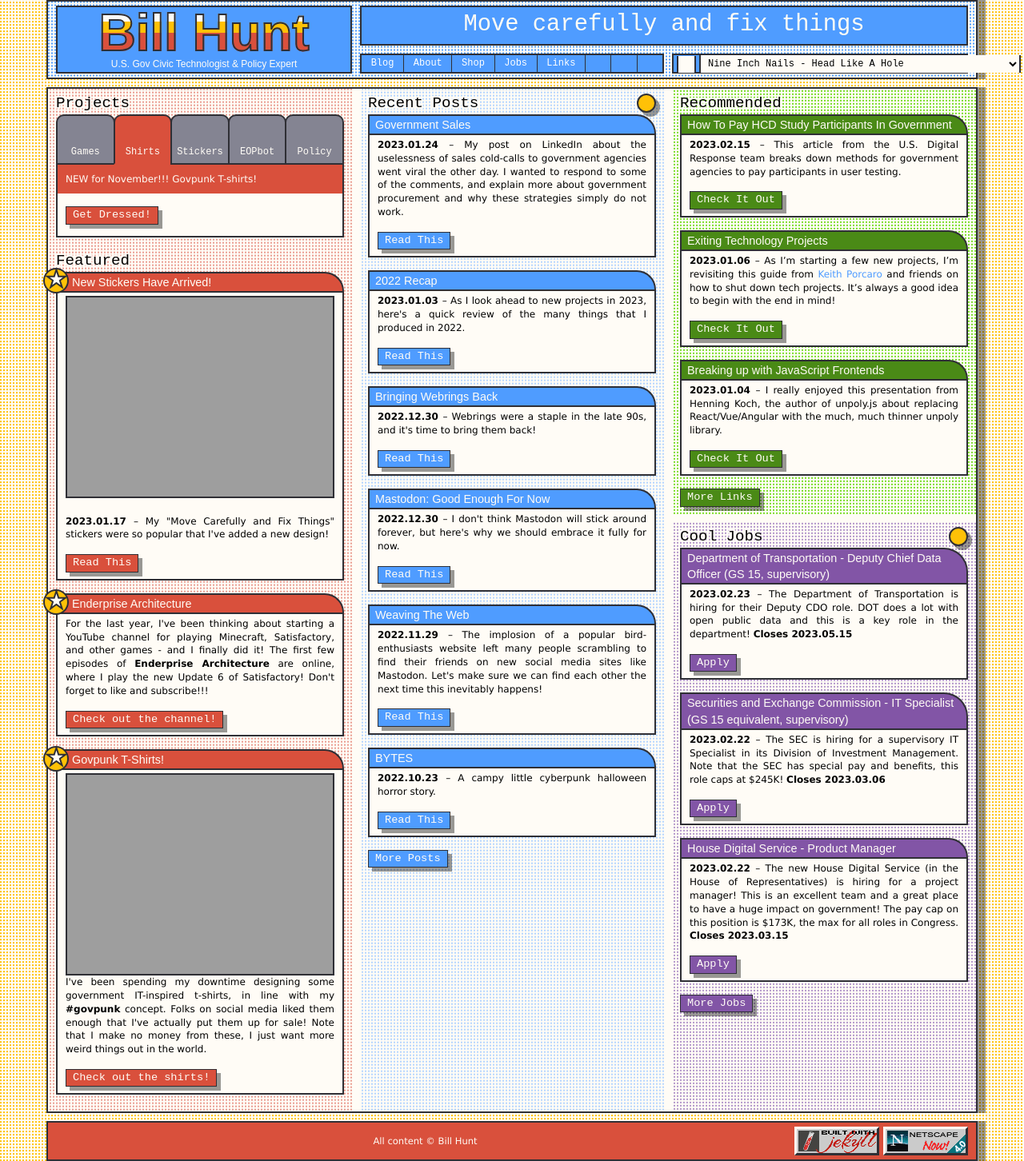
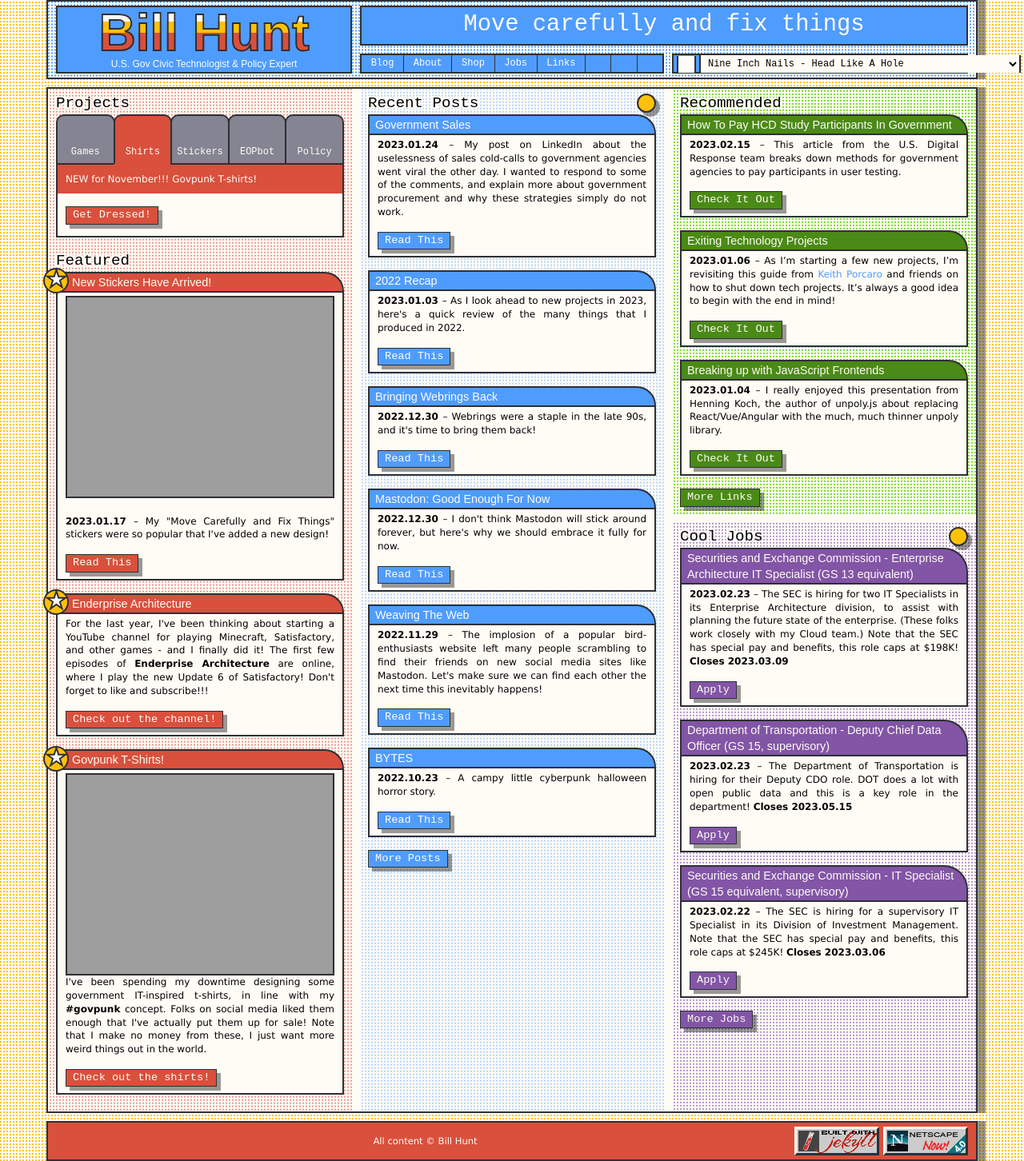
Before and after one commit to krusynth/billhunt.dev, a Jekyll site: the page built from index.md, in a window 1280 px wide. Shown: the whole page at 80% size. Built offline with Jekyll 4.4.1, drawn with Linux system fonts in a browser that asks for light colours; some web fonts are replaced.

Commit message:
Update jobs.

```diff
--- a/_data/jobs.yml
+++ b/_data/jobs.yml
@@ -1,3 +1,9 @@
+- title: Securities and Exchange Commission - Enterprise Architecture IT Specialist (GS 13 equivalent)
+  url: https://www.usajobs.gov/job/708531000
+  date: 2023-02-23
+  closes: 2023-03-09
+  content: The SEC is hiring for two IT Specialists in its Enterprise Architecture division, to assist with planning the future state of the enterprise. (These folks work closely with my Cloud team.) Note that the SEC has special pay and benefits, this role caps at $198K!
+
 - title: Department of Transportation - Deputy Chief Data Officer (GS 15, supervisory)
   url: https://www.usajobs.gov/job/706554300
   date: 2023-02-23
```
